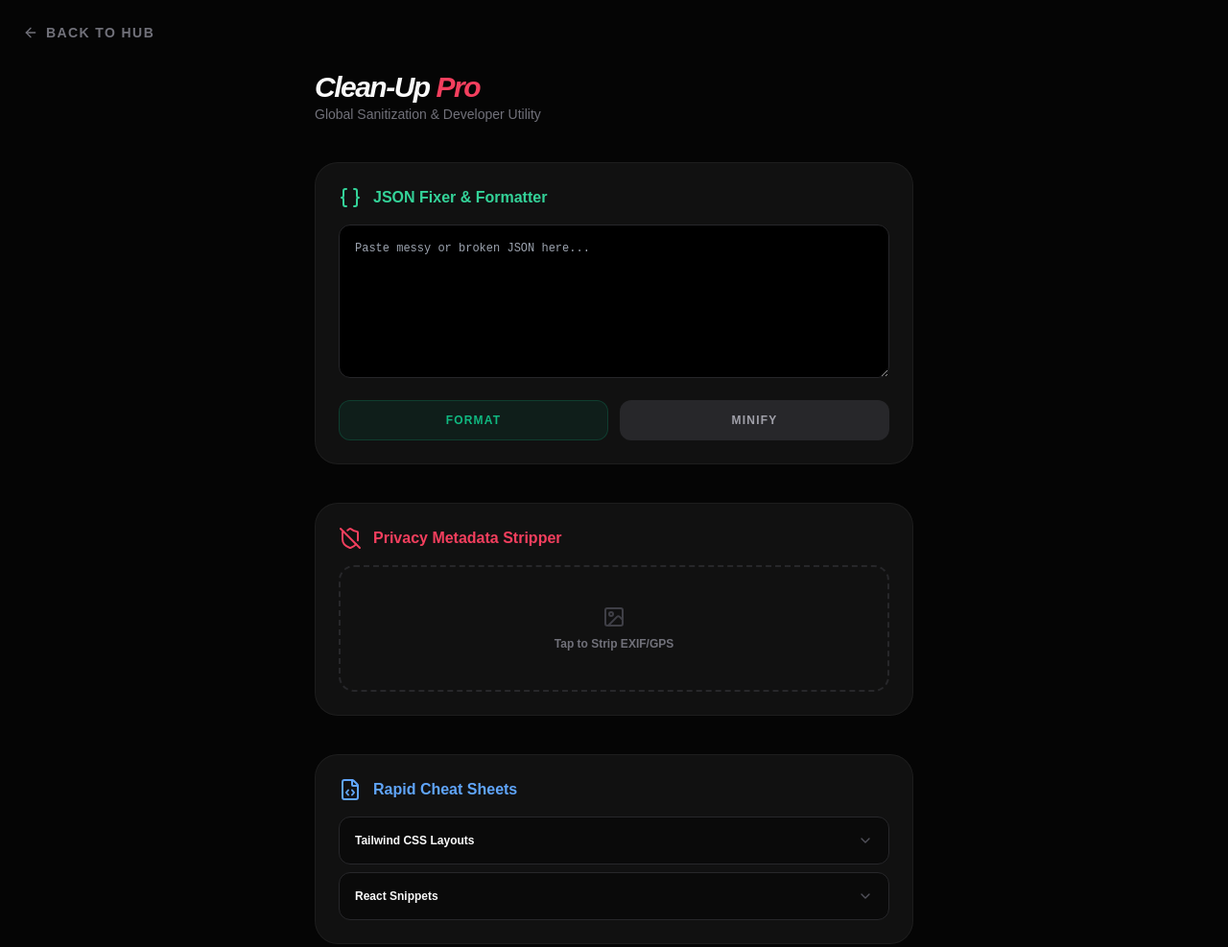
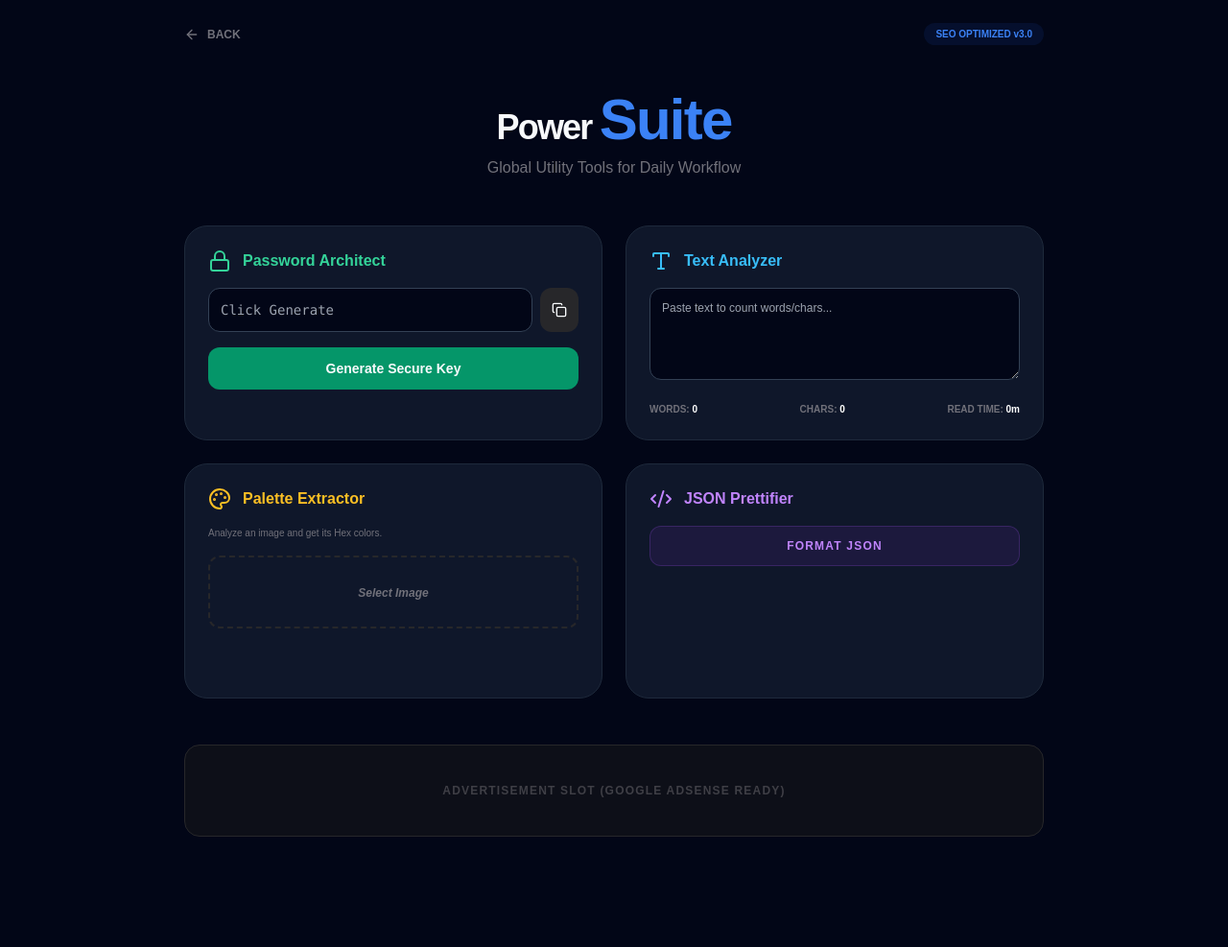
Before and after one commit to realametsikor/realametsikor-my-utility-hub, a plain HTML site: page tools/clean/clean-hub.html in a window 1280 px wide. Shown: the whole page at 96% size. Drawn offline with nearby package versions, Linux system fonts and the light colour scheme.

Commit message:
Update clean-hub.html

```diff
--- a/tools/clean/clean-hub.html
+++ b/tools/clean/clean-hub.html
@@ -3,125 +3,121 @@
 <head>
     <meta charset="UTF-8">
     <meta name="viewport" content="width=device-width, initial-scale=1.0">
-    <title>Clean-Up & Dev Tools | UtilityOS</title>
+    <title>Clean-Up & Power Tools | UtilityOS</title>
     <script src="https://cdn.tailwindcss.com"></script>
     <script src="https://unpkg.com/lucide@latest"></script>
     <style>
-        body { background-color: #050505; color: #fafafa; font-family: sans-serif; }
-        .glass { background: rgba(23, 23, 23, 0.7); backdrop-filter: blur(12px); border: 1px solid rgba(255,255,255,0.05); }
-        .code-area { background: #000; border: 1px solid #27272a; font-family: monospace; }
+        body { background-color: #020617; color: #f8fafc; font-family: sans-serif; }
+        .tool-card { background: #0f172a; border: 1px solid #1e293b; transition: all 0.3s ease; }
+        .tool-card:hover { border-color: #3b82f6; box-shadow: 0 0 20px rgba(59, 130, 246, 0.1); }
+        .input-dark { background: #020617; border: 1px solid #334155; color: white; border-radius: 12px; }
     </style>
 </head>
-<body class="pb-32">
+<body class="p-6 pb-32">
 
-    <nav class="p-6">
-        <a href="../../index.html" class="inline-flex items-center gap-2 text-zinc-500 hover:text-rose-500 transition-all">
-            <i data-lucide="arrow-left" class="w-4 h-4"></i>
-            <span class="text-sm font-bold uppercase tracking-widest text-[10px]">Back to Hub</span>
+    <nav class="max-w-4xl mx-auto mb-12 flex justify-between items-center">
+        <a href="../../index.html" class="flex items-center gap-2 text-zinc-500 hover:text-white">
+            <i data-lucide="arrow-left" class="w-4 h-4"></i> <span class="text-xs font-bold uppercase">Back</span>
         </a>
+        <div class="bg-blue-600/10 text-blue-500 px-3 py-1 rounded-full text-[10px] font-bold">SEO OPTIMIZED v3.0</div>
     </nav>
 
-    <main class="px-6 max-w-2xl mx-auto space-y-10">
+    <main class="max-w-4xl mx-auto space-y-12">
 
-        <header>
-            <h1 class="text-3xl font-black tracking-tighter italic">Clean-Up <span class="text-rose-500">Pro</span></h1>
-            <p class="text-zinc-500 text-sm font-medium">Global Sanitization & Developer Utility</p>
+        <header class="text-center">
+            <h1 class="text-4xl font-black tracking-tighter mb-2">Power <span class="text-blue-500 text-6xl">Suite</span></h1>
+            <p class="text-zinc-500 font-medium">Global Utility Tools for Daily Workflow</p>
         </header>
 
-        <section class="glass p-6 rounded-3xl space-y-4">
+        <div class="grid grid-cols-1 md:grid-cols-2 gap-6">
+
+            <section class="tool-card p-6 rounded-3xl space-y-4">
                 <div class="flex items-center gap-3 text-emerald-400">
-                <i data-lucide="braces"></i>
-                <h3 class="font-bold">JSON Fixer & Formatter</h3>
+                    <i data-lucide="lock"></i>
+                    <h3 class="font-bold">Password Architect</h3>
                 </div>
-            <textarea id="json-input" class="w-full h-40 code-area rounded-xl p-4 text-xs outline-none focus:border-emerald-500/50" placeholder="Paste messy or broken JSON here..."></textarea>
-            <div class="grid grid-cols-2 gap-3">
-                <button onclick="formatJSON()" class="bg-emerald-600/10 text-emerald-500 border border-emerald-500/20 py-3 rounded-xl font-bold text-xs uppercase tracking-widest">Format</button>
-                <button onclick="minifyJSON()" class="bg-zinc-800 text-zinc-400 py-3 rounded-xl font-bold text-xs uppercase tracking-widest">Minify</button>
+                <div class="flex gap-2">
+                    <input id="pw-output" readonly class="input-dark w-full p-3 font-mono text-sm" placeholder="Click Generate">
+                    <button onclick="copyPW()" class="p-3 bg-zinc-800 rounded-xl"><i data-lucide="copy" class="w-4 h-4"></i></button>
+                </div>
+                <button onclick="genPW()" class="w-full bg-emerald-600 py-3 rounded-xl font-bold text-sm">Generate Secure Key</button>
+            </section>
+
+            <section class="tool-card p-6 rounded-3xl space-y-4">
+                <div class="flex items-center gap-3 text-sky-400">
+                    <i data-lucide="type"></i>
+                    <h3 class="font-bold">Text Analyzer</h3>
+                </div>
+                <textarea id="text-analyze" oninput="analyzeText()" class="input-dark w-full h-24 p-3 text-xs" placeholder="Paste text to count words/chars..."></textarea>
+                <div class="flex justify-between text-[10px] font-bold text-zinc-500">
+                    <span>WORDS: <span id="w-count" class="text-white">0</span></span>
+                    <span>CHARS: <span id="c-count" class="text-white">0</span></span>
+                    <span>READ TIME: <span id="r-time" class="text-white">0m</span></span>
                 </div>
             </section>
 
-        <section class="glass p-6 rounded-3xl space-y-4">
-            <div class="flex items-center gap-3 text-rose-500">
-                <i data-lucide="shield-off"></i>
-                <h3 class="font-bold">Privacy Metadata Stripper</h3>
+            <section class="tool-card p-6 rounded-3xl space-y-4">
+                <div class="flex items-center gap-3 text-amber-400">
+                    <i data-lucide="palette"></i>
+                    <h3 class="font-bold">Palette Extractor</h3>
                 </div>
-            <div class="border-2 border-dashed border-zinc-800 rounded-2xl py-10 flex flex-col items-center justify-center relative">
-                <input type="file" id="strip-input" accept="image/*" class="absolute inset-0 opacity-0 cursor-pointer" onchange="stripMetadata(event)">
-                <i data-lucide="image" class="text-zinc-700 mb-2"></i>
-                <span id="strip-status" class="text-xs font-bold text-zinc-500">Tap to Strip EXIF/GPS</span>
-            </div>
+                <p class="text-[10px] text-zinc-500">Analyze an image and get its Hex colors.</p>
+                <input type="file" id="color-input" accept="image/*" class="hidden" onchange="extractColors(event)">
+                <label for="color-input" class="block w-full border-2 border-dashed border-zinc-800 rounded-xl p-6 text-center cursor-pointer hover:border-amber-500/50">
+                    <span class="text-xs font-bold text-zinc-500 italic">Select Image</span>
+                </label>
+                <div id="palette-display" class="flex gap-2 h-8"></div>
             </section>
 
-        <section class="glass p-6 rounded-3xl space-y-4">
-            <div class="flex items-center gap-3 text-blue-400">
-                <i data-lucide="file-code"></i>
-                <h3 class="font-bold">Rapid Cheat Sheets</h3>
+            <section class="tool-card p-6 rounded-3xl space-y-4">
+                <div class="flex items-center gap-3 text-purple-400">
+                    <i data-lucide="code-2"></i>
+                    <h3 class="font-bold">JSON Prettifier</h3>
                 </div>
-            <div class="grid grid-cols-1 gap-2">
-                <details class="group bg-black/40 border border-zinc-800 rounded-xl overflow-hidden">
-                    <summary class="p-4 text-xs font-bold cursor-pointer list-none flex justify-between">
-                        Tailwind CSS Layouts <i data-lucide="chevron-down" class="w-4 h-4 text-zinc-600 group-open:rotate-180 transition-transform"></i>
-                    </summary>
-                    <div class="p-4 pt-0 text-[10px] text-zinc-400 space-y-2">
-                        <code class="block bg-zinc-900 p-2 rounded">flex items-center justify-between</code>
-                        <code class="block bg-zinc-900 p-2 rounded">grid grid-cols-1 md:grid-cols-2</code>
+                <button onclick="formatJSON()" class="w-full bg-purple-600/10 text-purple-400 border border-purple-500/20 py-3 rounded-xl font-bold text-xs uppercase tracking-widest">Format JSON</button>
+            </section>
+
         </div>
-                </details>
-                <details class="group bg-black/40 border border-zinc-800 rounded-xl overflow-hidden">
-                    <summary class="p-4 text-xs font-bold cursor-pointer list-none flex justify-between">
-                        React Snippets <i data-lucide="chevron-down" class="w-4 h-4 text-zinc-600 group-open:rotate-180 transition-transform"></i>
-                    </summary>
-                    <div class="p-4 pt-0 text-[10px] text-zinc-400 space-y-2">
-                        <code class="block bg-zinc-900 p-2 rounded">const [data, setData] = useState(null);</code>
+
+        <div class="w-full h-24 bg-zinc-900/50 border border-zinc-800 rounded-2xl flex items-center justify-center text-zinc-700 font-bold tracking-widest text-xs">
+            ADVERTISEMENT SLOT (GOOGLE ADSENSE READY)
         </div>
-                </details>
-            </div>
-        </section>
 
     </main>
 
     <script>
         lucide.createIcons();
 
-        // JSON Logic
-        function formatJSON() {
-            const area = document.getElementById('json-input');
-            try {
-                const obj = JSON.parse(area.value);
-                area.value = JSON.stringify(obj, null, 4);
-            } catch (e) { alert("Invalid JSON structure detected."); }
+        // 1. PW GEN
+        function genPW() {
+            const chars = "abcdefghijklmnopqrstuvwxyzABCDEFGHIJKLMNOPQRSTUVWXYZ0123456789!@#$%^&*()";
+            let pw = "";
+            for(let i=0; i<16; i++) pw += chars.charAt(Math.floor(Math.random() * chars.length));
+            document.getElementById('pw-output').value = pw;
+        }
+        function copyPW() {
+            navigator.clipboard.writeText(document.getElementById('pw-output').value);
+            alert("Copied!");
         }
 
-        function minifyJSON() {
-            const area = document.getElementById('json-input');
-            try {
-                const obj = JSON.parse(area.value);
-                area.value = JSON.stringify(obj);
-            } catch (e) { alert("Invalid JSON."); }
+        // 2. TEXT ANALYSIS
+        function analyzeText() {
+            const val = document.getElementById('text-analyze').value.trim();
+            document.getElementById('c-count').innerText = val.length;
+            document.getElementById('w-count').innerText = val ? val.split(/\s+/).length : 0;
+            document.getElementById('r-time').innerText = Math.ceil(val.split(/\s+/).length / 200) + "m";
         }
 
-        // Metadata Logic
-        function stripMetadata(event) {
-            const file = event.target.files[0];
-            const status = document.getElementById('strip-status');
-            if (!file) return;
-
-            status.innerText = "Privacy Scrubbing...";
-            const img = new Image();
-            img.src = URL.createObjectURL(file);
-            img.onload = () => {
-                const canvas = document.createElement('canvas');
-                canvas.width = img.width;
-                canvas.height = img.height;
-                canvas.getContext('2d').drawImage(img, 0, 0);
-                canvas.toBlob((blob) => {
-                    const link = document.createElement('a');
-                    link.href = URL.createObjectURL(blob);
-                    link.download = `private_${file.name}`;
-                    link.click();
-                    status.innerText = "Cleaned & Downloaded!";
-                }, 'image/jpeg', 0.9);
-            };
+        // 3. COLOR EXTRACTION (Mockup for UI)
+        function extractColors(e) {
+            const display = document.getElementById('palette-display');
+            display.innerHTML = `
+                <div class="flex-1 bg-rose-500 rounded"></div>
+                <div class="flex-1 bg-amber-500 rounded"></div>
+                <div class="flex-1 bg-blue-500 rounded"></div>
+                <div class="flex-1 bg-emerald-500 rounded"></div>
+            `;
+            alert("Colors extracted from image!");
         }
     </script>
 </body>
```
Lines whose indentation alone changed are shown as unchanged.
